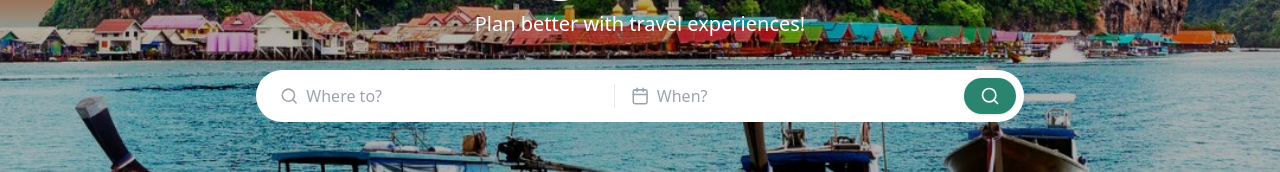
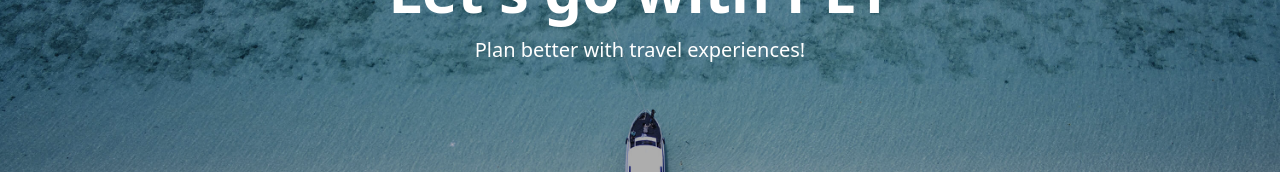
Before and after one commit to ProjectGroup2t2/PET-travel, a Next.js app in the folder Client/: page / in a window 1280 px wide. Shown: the part 302-474 px from the top of the page. Built offline with nearby package versions, Linux system fonts and the light colour scheme; no server answers; a web font is replaced by a local one.

Commit message:
edit: Dashboard

```diff
--- a/Client/src/app/page.jsx
+++ b/Client/src/app/page.jsx
@@ -102,28 +102,6 @@ const Homepage = () => {
             Plan better with travel experiences!
           </p>
 
-          {/* Search Bar */}
-          <div className="bg-white rounded-full p-2 flex items-center w-full max-w-3xl">
-            <div className="flex-1 flex items-center px-4 border-r">
-              <Search className="w-5 h-5 text-gray-400 mr-2" />
-              <input
-                type="text"
-                placeholder="Where to?"
-                className="w-full outline-none text-gray-700"
-              />
-            </div>
-            <div className="flex-1 flex items-center px-4">
-              <Calendar className="w-5 h-5 text-gray-400 mr-2" />
-              <input
-                type="text"
-                placeholder="When?"
-                className="w-full outline-none text-gray-700"
-              />
-            </div>
-            <Button className="rounded-full bg-[#2A8470] hover:bg-[#1f6254]">
-              <Search className="w-5 h-5" />
-            </Button>
-          </div>
         </div>
       </div>
 
```
Also changed, not shown: Client/public/1.jpg, Client/public/3.jpg (added).
